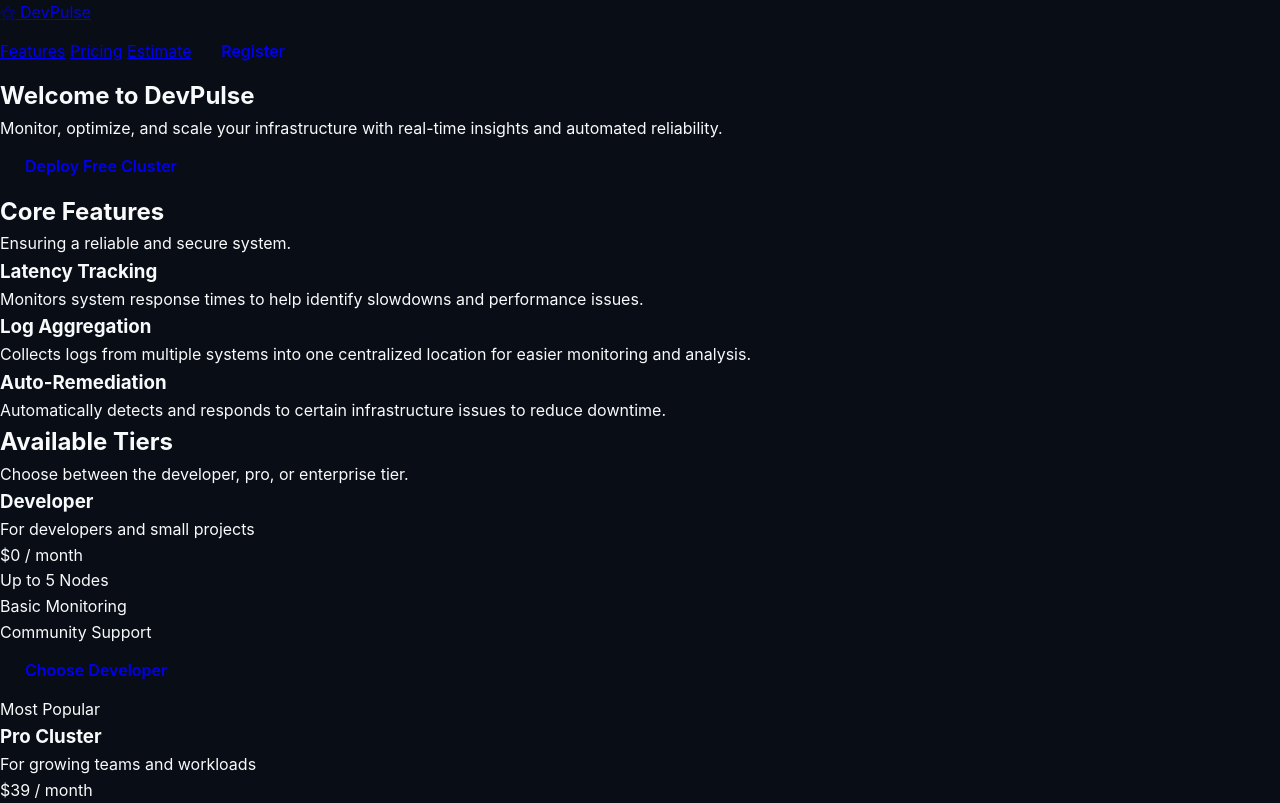
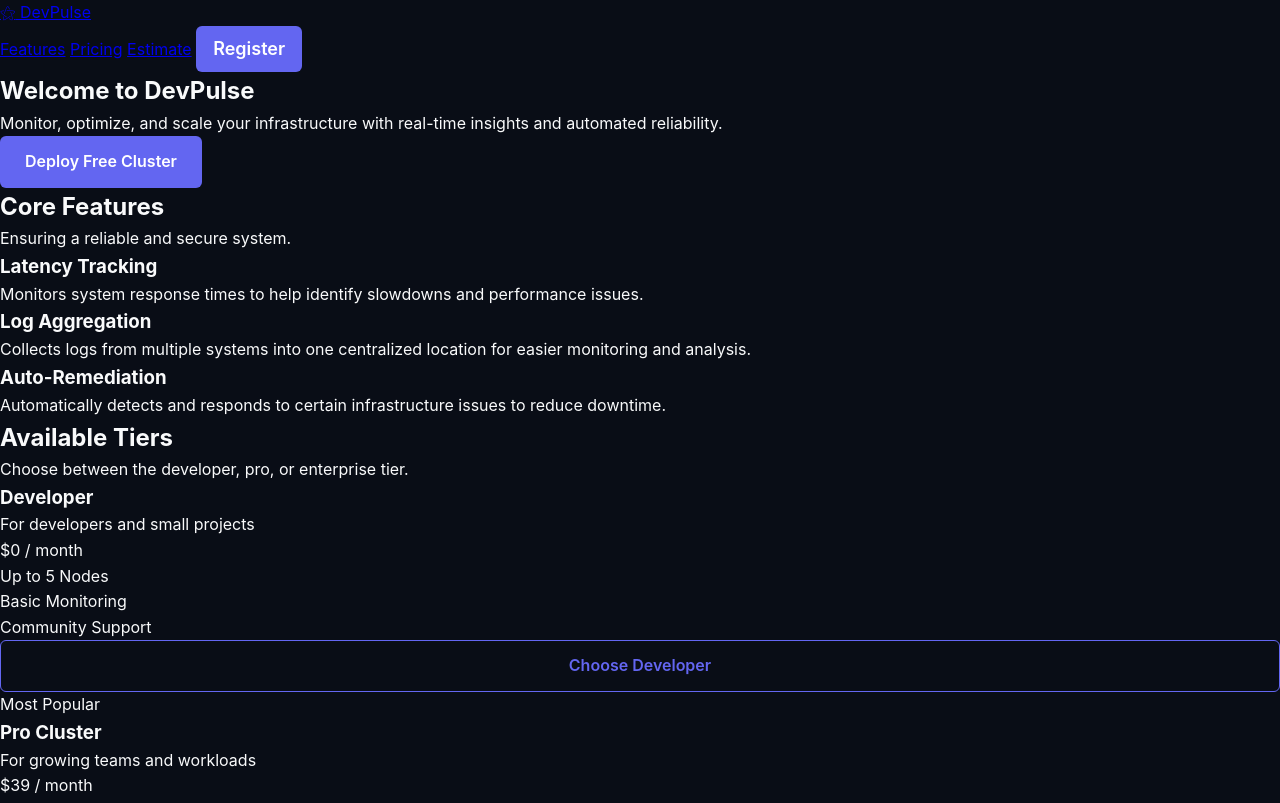
Before and after one commit to PeterMati/Assignment1B, a plain HTML site: page index.html in a window 1280 px wide. Shown: the top 803 px of the page. Drawn offline with Linux system fonts and the light colour scheme.

Commit message:
completed button styling

```diff
--- a/style.css
+++ b/style.css
@@ -44,3 +44,39 @@ html {
     transform var(--transition-speed),
     border-color var(--transition-speed);
 }
+
+.btn:focus-visible {
+  outline: 2px solid var(--primary);
+  outline-offset: 3px;
+}
+
+.btn-primary {
+  background-color: var(--primary);
+  color: #fff;
+}
+
+.btn-primary:hover {
+  background-color: var(--primary-hover);
+  transform: translateY(-2px);
+}
+
+.btn-outline {
+  background-color: transparent;
+  color: var(--primary);
+  border-color: var(--primary);
+}
+
+.btn-outline:hover {
+  background-color: var(--primary);
+  color: #fff;
+}
+
+.btn-block {
+  display: flex;
+  width: 100%;
+}
+
+.btn-sm {
+  padding: 0.5rem 1rem;
+  font-size: 1.125rem;
+}
```
